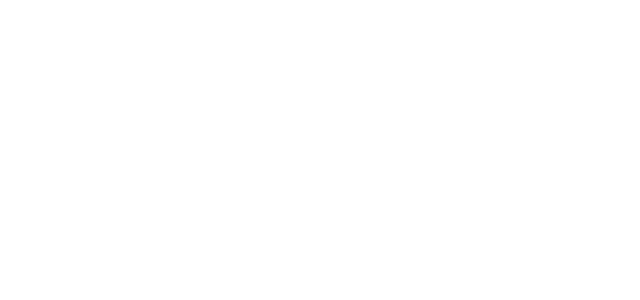
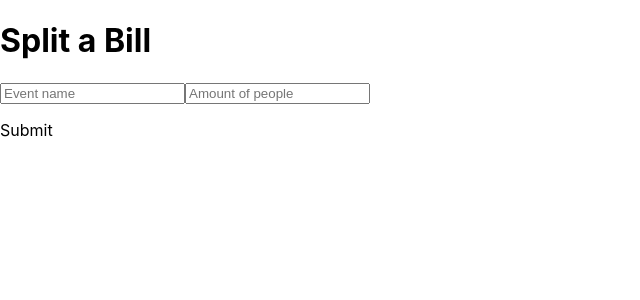
Before and after one commit to alicelu625/ez-split, a React (Create React App) app: page / in a window 1280 px wide. Shown: the top 300 px of the page, without its empty margins (0-640 px from the left). Built offline with nearby package versions, Linux system fonts and the light colour scheme.

Commit message:
set up redux

```diff
--- a/src/App.js
+++ b/src/App.js
@@ -1,9 +1,9 @@
-
+import Start from './Pages/Start/Start';
 
 function App() {
   return (
     <div>
-
+      <Start/>
     </div>
   );
 }
--- a/src/Pages/Start/Start.js
+++ b/src/Pages/Start/Start.js
@@ -8,9 +8,19 @@ class Start extends Component {
         return (
             <div>
                 <h1>Split a Bill</h1>
-                <input type="text" placeholder="Event name" required/>
-                <input type="number" placeholder="Amount of people" required/>
-                <div onClick={}><p>Submit</p></div>
+                <input
+                    type="text"
+                    placeholder="Event name"
+                    required
+                    onChange={(event) => this.props.onEventNameChanged(event)}
+                    value={this.props.eventName}
+                />
+                <input
+                    type="number"
+                    placeholder="Amount of people"
+                    required
+                />
+                <div><p>Submit</p></div>
             </div>
         );
     }
@@ -24,7 +34,8 @@ const mapStateToProps = state => {
 
 const mapDispatchToProps = dispatch => {
     return {
-        onReadyToStartHandler: () => dispatch({type: actionTypes.SET_EVENT_NAME})
+        onReadyToStart: () => dispatch({type: actionTypes.SET_EVENT_NAME}),
+        onEventNameChanged: (event) => dispatch({type: actionTypes.EVENT_NAME_CHANGED, event: event})
     };
 };
 
--- a/src/store/actions.js
+++ b/src/store/actions.js
@@ -1 +1,2 @@
+export const EVENT_NAME_CHANGED = 'EVENT_NAME_CHANGED';
 export const SET_EVENT_NAME = 'SET_EVENT_NAME';
--- a/src/store/reducer.js
+++ b/src/store/reducer.js
@@ -10,7 +10,13 @@ const reducer = (state = intialState, action) => {
         case actionTypes.SET_EVENT_NAME:
             return {
                 ...state,
-                eventName: action.eventName
+                eventName: state.eventName
+            }
+        case actionTypes.EVENT_NAME_CHANGED:
+            console.log(action.event.target.value);
+            return {
+                ...state,
+                eventName: action.event.target.value
             }
     }
     return state;
```
Also changed, not shown: 1 other file (tests, documents, lock files or other folders).
